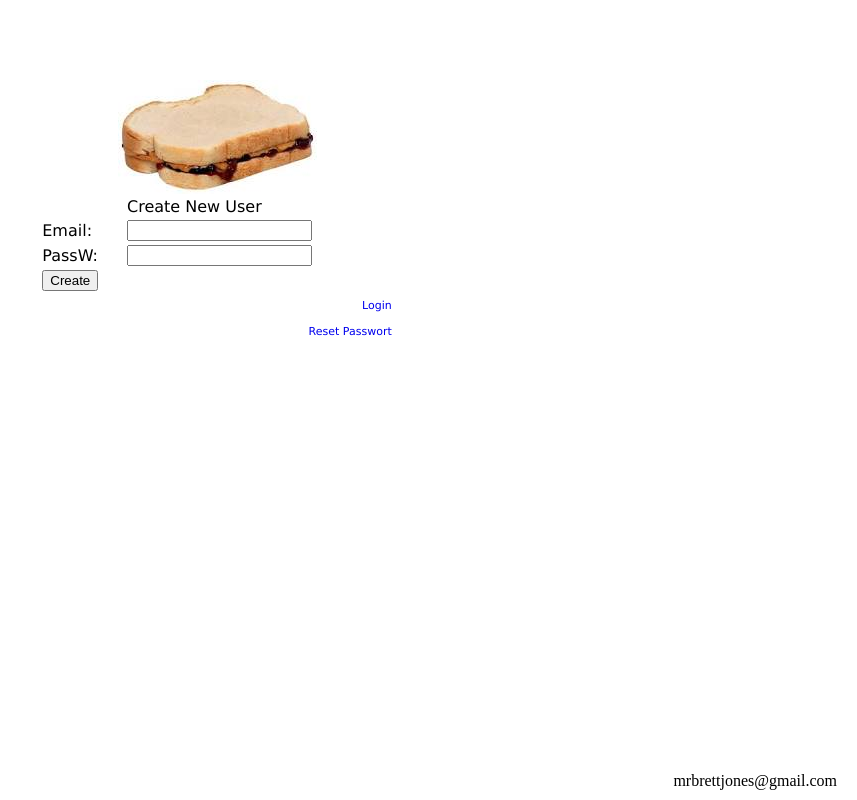
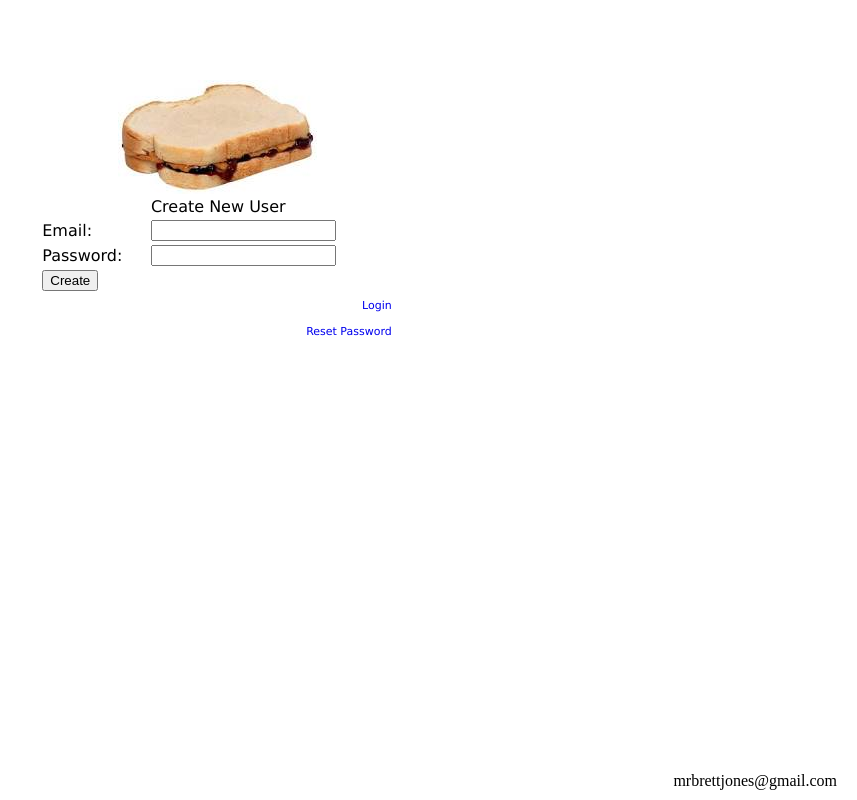
Before and after one commit to mrbjones/pbandj, a website: page public/newuser.html in a window 1280 px wide. Shown: the whole page, without its empty margins (423-1280 px from the left). Drawn offline with nearby package versions, Linux system fonts and the light colour scheme; some packages are replaced by stand-ins of ours.

Commit message:
Update newuser.html

```diff
--- a/public/newuser.html
+++ b/public/newuser.html
@@ -1,5 +1,5 @@
 <head>
-<!doctype html><html lang="de"><meta http-equiv="content-language" content="de"> <meta charset="UTF-8"><html><head><title>Nachrichten Login</title>
+<!doctype html><html lang="de"><meta http-equiv="content-language" content="de"> <meta charset="UTF-8"><html><head><title>PBandJ Login</title>
 <script src="//ajax.googleapis.com/ajax/libs/angularjs/1.5.0-beta.1/angular.min.js"></script>
 <script src="//ajax.googleapis.com/ajax/libs/angularjs/1.5.0-beta.1/angular-sanitize.js"></script>
  <link rel="stylesheet" href="mystyle.css">
@@ -15,11 +15,11 @@
 <table><tr><td>
 </td><td>Create New User</td></tr><tr><td>
 Email:</td><td><input name=user ng-model="logg"></td></tr><tr><td>
-PassW:</td><td><input type=password name=passw ng-model="passw"></td></tr><tr><td>
+Password:</td><td><input type=password name=passw ng-model="passw"></td></tr><tr><td>
 <input type=button value="Create" ng-click="login()"  ng-disabled="mydisabled">
 </td><td></td></tr>
 <tr><td> </td><td> </td></tr>
-<tr><td></td><td style=text-align:right;font-size:11px;><a href=login.html>Login</a><br><br><a href=resetpw.html>Reset Passwort</a></td></tr>
+<tr><td></td><td style=text-align:right;font-size:11px;><a href=login.html>Login</a><br><br><a href=resetpw.html>Reset Password</a></td></tr>
 
 </table>
 </form>
```
